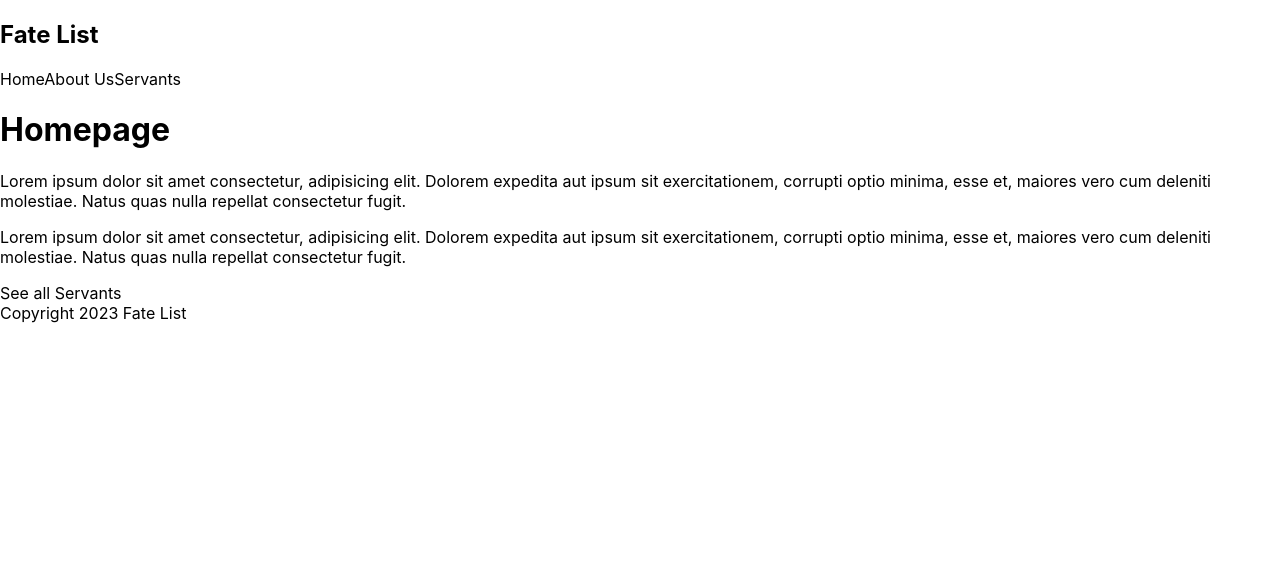
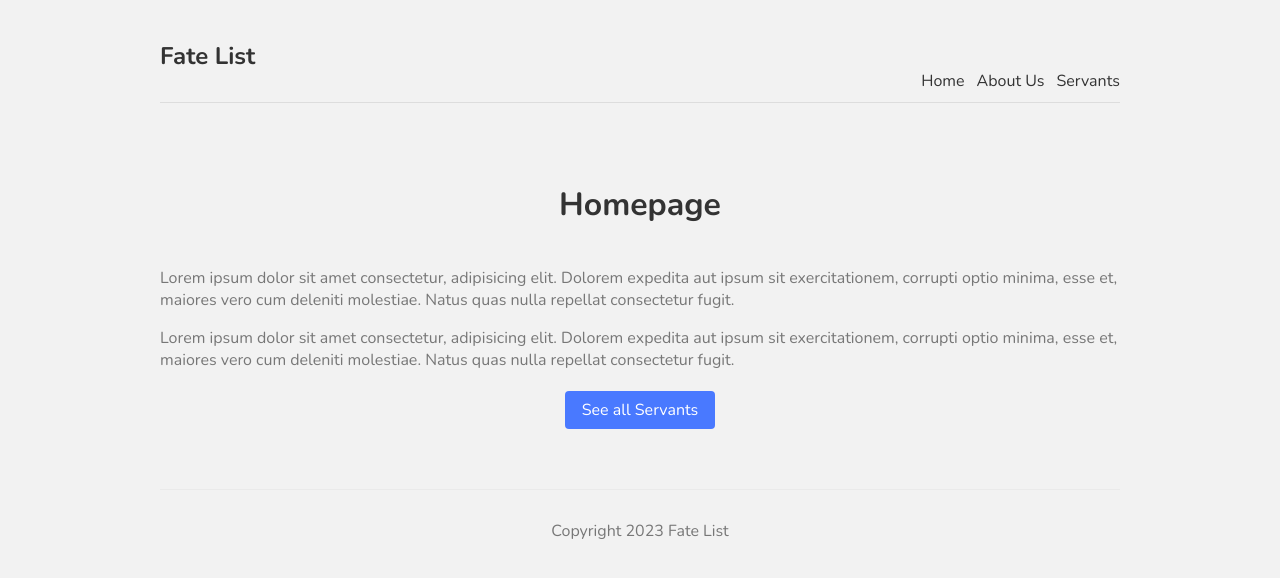
Before and after one commit to subashhB/NextJs-fate-list, a Next.js app: page / in a window 1280 px wide. Shown: the top 578 px of the page. Built offline with nearby package versions, Linux system fonts and the light colour scheme.

Commit message:
Styling [Modules]

```diff
--- a/comps/Footer.js
+++ b/comps/Footer.js
@@ -2,9 +2,9 @@ import React from 'react'
 
 const Footer = () => {
   return (
-    <div>
+    <footer>
         Copyright 2023 Fate List
-    </div>
+    </footer>
   )
 }
 
--- a/pages/index.js
+++ b/pages/index.js
@@ -11,10 +11,10 @@ const inter = Inter({ subsets: ['latin'] })
 export default function Home() {
   return (
     <div>
-      <h1>Homepage</h1>
-      <p>Lorem ipsum dolor sit amet consectetur, adipisicing elit. Dolorem expedita aut ipsum sit exercitationem, corrupti optio minima, esse et, maiores vero cum deleniti molestiae. Natus quas nulla repellat consectetur fugit.</p>
-      <p>Lorem ipsum dolor sit amet consectetur, adipisicing elit. Dolorem expedita aut ipsum sit exercitationem, corrupti optio minima, esse et, maiores vero cum deleniti molestiae. Natus quas nulla repellat consectetur fugit.</p>
-      <Link href="/servants">See all Servants</Link>
+      <h1 className={styles.title}>Homepage</h1>
+      <p className={styles.text} >Lorem ipsum dolor sit amet consectetur, adipisicing elit. Dolorem expedita aut ipsum sit exercitationem, corrupti optio minima, esse et, maiores vero cum deleniti molestiae. Natus quas nulla repellat consectetur fugit.</p>
+      <p className={styles.text}>Lorem ipsum dolor sit amet consectetur, adipisicing elit. Dolorem expedita aut ipsum sit exercitationem, corrupti optio minima, esse et, maiores vero cum deleniti molestiae. Natus quas nulla repellat consectetur fugit.</p>
+      <Link className={styles.btn} href="/servants">See all Servants</Link>
     </div>
   )
 }
--- a/styles/Home.module.css
+++ b/styles/Home.module.css
@@ -1,229 +1,20 @@
-.main {
-  display: flex;
-  flex-direction: column;
-  justify-content: space-between;
-  align-items: center;
-  padding: 6rem;
-  min-height: 100vh;
+.title{
+  color: #333;
+  padding-bottom: 20px;
+  text-align: center;
 }
 
-.description {
-  display: inherit;
-  justify-content: inherit;
-  align-items: inherit;
-  font-size: 0.85rem;
-  max-width: var(--max-width);
-  width: 100%;
-  z-index: 2;
-  font-family: var(--font-mono);
+.text{
+  color: #777;
 }
 
-.description a {
-  display: flex;
-  justify-content: center;
-  align-items: center;
-  gap: 0.5rem;
+.btn{
+  display: block;
+  width: 150px;
+  padding: 8px 0;
+  margin: 20px auto;
+  background: #4979ff;
+  border-radius: 4px;
+  color: white;
+  text-align: center;
 }
-
-.description p {
-  position: relative;
-  margin: 0;
-  padding: 1rem;
-  background-color: rgba(var(--callout-rgb), 0.5);
-  border: 1px solid rgba(var(--callout-border-rgb), 0.3);
-  border-radius: var(--border-radius);
-}
-
-.code {
-  font-weight: 700;
-  font-family: var(--font-mono);
-}
-
-.grid {
-  display: grid;
-  grid-template-columns: repeat(4, minmax(25%, auto));
-  width: var(--max-width);
-  max-width: 100%;
-}
-
-.card {
-  padding: 1rem 1.2rem;
-  border-radius: var(--border-radius);
-  background: rgba(var(--card-rgb), 0);
-  border: 1px solid rgba(var(--card-border-rgb), 0);
-  transition: background 200ms, border 200ms;
-}
-
-.card span {
-  display: inline-block;
-  transition: transform 200ms;
-}
-
-.card h2 {
-  font-weight: 600;
-  margin-bottom: 0.7rem;
-}
-
-.card p {
-  margin: 0;
-  opacity: 0.6;
-  font-size: 0.9rem;
-  line-height: 1.5;
-  max-width: 30ch;
-}
-
-.center {
-  display: flex;
-  justify-content: center;
-  align-items: center;
-  position: relative;
-  padding: 4rem 0;
-}
-
-.center::before {
-  background: var(--secondary-glow);
-  border-radius: 50%;
-  width: 480px;
-  height: 360px;
-  margin-left: -400px;
-}
-
-.center::after {
-  background: var(--primary-glow);
-  width: 240px;
-  height: 180px;
-  z-index: -1;
-}
-
-.center::before,
-.center::after {
-  content: '';
-  left: 50%;
-  position: absolute;
-  filter: blur(45px);
-  transform: translateZ(0);
-}
-
-.logo {
-  position: relative;
-}
-/* Enable hover only on non-touch devices */
-@media (hover: hover) and (pointer: fine) {
-  .card:hover {
-    background: rgba(var(--card-rgb), 0.1);
-    border: 1px solid rgba(var(--card-border-rgb), 0.15);
-  }
-
-  .card:hover span {
-    transform: translateX(4px);
-  }
-}
-
-@media (prefers-reduced-motion) {
-  .card:hover span {
-    transform: none;
-  }
-}
-
-/* Mobile */
-@media (max-width: 700px) {
-  .content {
-    padding: 4rem;
-  }
-
-  .grid {
-    grid-template-columns: 1fr;
-    margin-bottom: 120px;
-    max-width: 320px;
-    text-align: center;
-  }
-
-  .card {
-    padding: 1rem 2.5rem;
-  }
-
-  .card h2 {
-    margin-bottom: 0.5rem;
-  }
-
-  .center {
-    padding: 8rem 0 6rem;
-  }
-
-  .center::before {
-    transform: none;
-    height: 300px;
-  }
-
-  .description {
-    font-size: 0.8rem;
-  }
-
-  .description a {
-    padding: 1rem;
-  }
-
-  .description p,
-  .description div {
-    display: flex;
-    justify-content: center;
-    position: fixed;
-    width: 100%;
-  }
-
-  .description p {
-    align-items: center;
-    inset: 0 0 auto;
-    padding: 2rem 1rem 1.4rem;
-    border-radius: 0;
-    border: none;
-    border-bottom: 1px solid rgba(var(--callout-border-rgb), 0.25);
-    background: linear-gradient(
-      to bottom,
-      rgba(var(--background-start-rgb), 1),
-      rgba(var(--callout-rgb), 0.5)
-    );
-    background-clip: padding-box;
-    backdrop-filter: blur(24px);
-  }
-
-  .description div {
-    align-items: flex-end;
-    pointer-events: none;
-    inset: auto 0 0;
-    padding: 2rem;
-    height: 200px;
-    background: linear-gradient(
-      to bottom,
-      transparent 0%,
-      rgb(var(--background-end-rgb)) 40%
-    );
-    z-index: 1;
-  }
-}
-
-/* Tablet and Smaller Desktop */
-@media (min-width: 701px) and (max-width: 1120px) {
-  .grid {
-    grid-template-columns: repeat(2, 50%);
-  }
-}
-
-@media (prefers-color-scheme: dark) {
-  .vercelLogo {
-    filter: invert(1);
-  }
-
-  .logo {
-    filter: invert(1) drop-shadow(0 0 0.3rem #ffffff70);
-  }
-}
-
-@keyframes rotate {
-  from {
-    transform: rotate(360deg);
-  }
-  to {
-    transform: rotate(0deg);
-  }
-}
--- a/styles/globals.css
+++ b/styles/globals.css
@@ -1,16 +1,43 @@
-html,
-body {
-  padding: 0;
-  margin: 0;
-  font-family: -apple-system, BlinkMacSystemFont, Segoe UI, Roboto, Oxygen,
-    Ubuntu, Cantarell, Fira Sans, Droid Sans, Helvetica Neue, sans-serif;
+@import url('https://fonts.googleapis.com/css2?family=Nunito:wght@300;400;600;700&display=swap');
+
+body{
+  background: #f2f2f2;
+  color: #333;
+  font-family: "Nunito";
 }
 
-a {
-  color: inherit;
+a{
+  color: #333;
   text-decoration: none;
 }
 
-* {
-  box-sizing: border-box;
+.content{
+  max-width: 960px;
+  margin: 0px auto;
 }
+
+nav{
+  margin: 10px auto 80px;
+  padding: 10px 0;
+  display: flex;
+  justify-content: flex-end;
+  align-items: flex-end;
+  border-bottom: 1px solid #ddd
+}
+
+nav a{
+  margin-left: 12px;
+}
+
+nav .logo{
+  margin-right: auto;
+}
+
+footer{
+  display: block;
+  text-align: center;
+  padding: 30px 0;
+  margin-top: 60px;
+  color: #777;
+  border-top: 1px solid #eaeaea;
+}
```
Also changed, not shown: styles/Servants.module.css (added).
